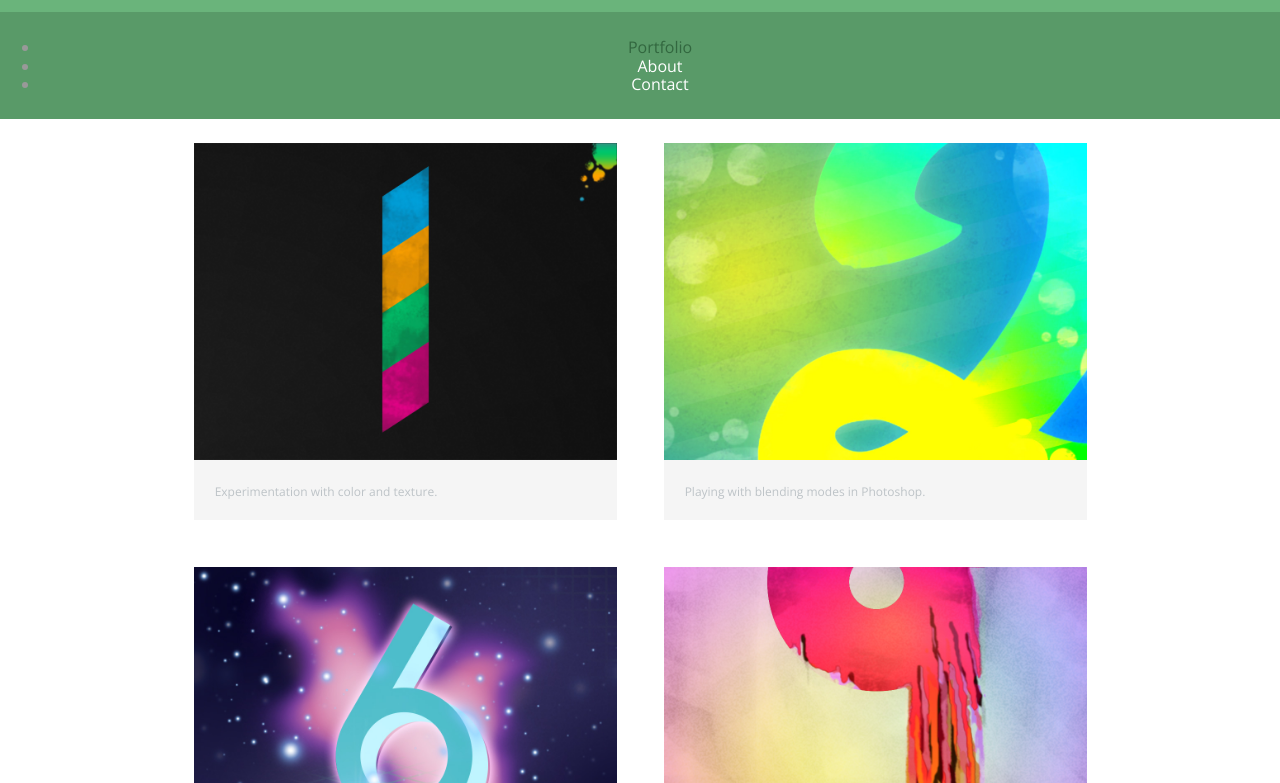
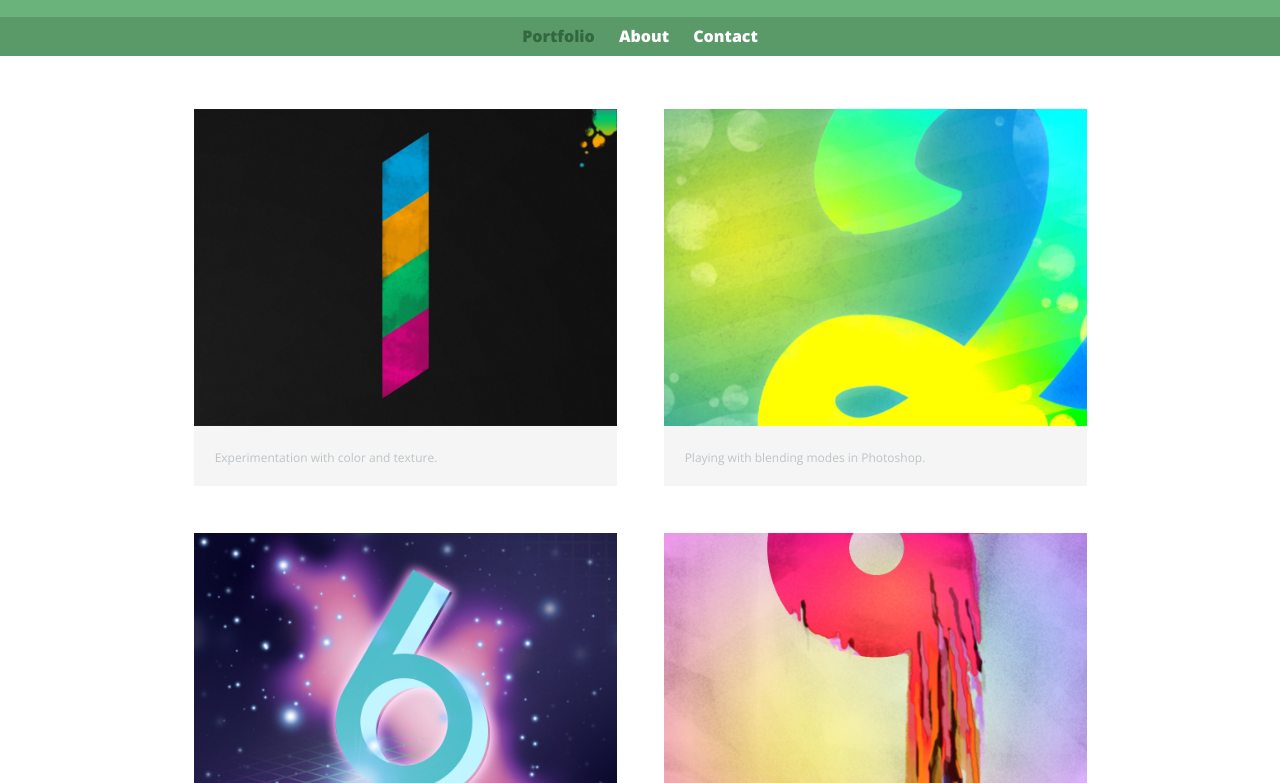
Before and after one commit to kevcoder/portfolioPrototype, a plain HTML site: page index.html in a window 1280 px wide. Shown: the part 69-852 px from the top of the page. Drawn offline with nearby package versions, Linux system fonts and the light colour scheme.

Commit message:
nav bar styled

```diff
--- a/css/main.css
+++ b/css/main.css
@@ -26,6 +26,12 @@ img{
 HEADING
 ***********************************/
 
+header{
+  float: left;
+  margin: 0 0 30px 0;
+  padding: 5px 0 0 0;
+  width: 100%;
+}
 #logo {
   text-align: center;
   margin: 0;
@@ -58,6 +64,20 @@ nav {
 }
 
 
+nav ul{
+  list-style: none;
+  margin: 0 10px;
+  padding: 0;
+}
+nav li{
+  display: inline-block;
+}
+
+nav a {
+  font-weight: 800;
+  padding: 15px 10px;
+}
+
 
 /**********************************
 FOOTER
@@ -69,6 +89,12 @@ footer {
   clear: both;
   padding-top: 50px;
   color: #ccc;
+}
+
+.socialIcon{
+  width: 20px;
+  height: 20px;
+  margin: 0 5px;
 }
 /**********************************
 Page : Portfolio
--- a/index.html
+++ b/index.html
@@ -57,8 +57,8 @@
         </ul>
       </section>
       <footer>
-        <a href="http://twitter.com/nickrp"><img src="img/twitter-wrap.png" alt="Twitter Logo"></a>
-        <a href="http://facebook.com/nickpettit"><img src="img/facebook-wrap.png" alt="Facebook Logo"></a>
+        <a href="http://twitter.com/nickrp"><img src="img/twitter-wrap.png" alt="Twitter Logo" class="socialIcon"></a>
+        <a href="http://facebook.com/nickpettit"><img src="img/facebook-wrap.png" alt="Facebook Logo" class="socialIcon"></a>
         <p>&copy; 2016 Kevin Ventura.</p>
       </footer>
     </div>
```
